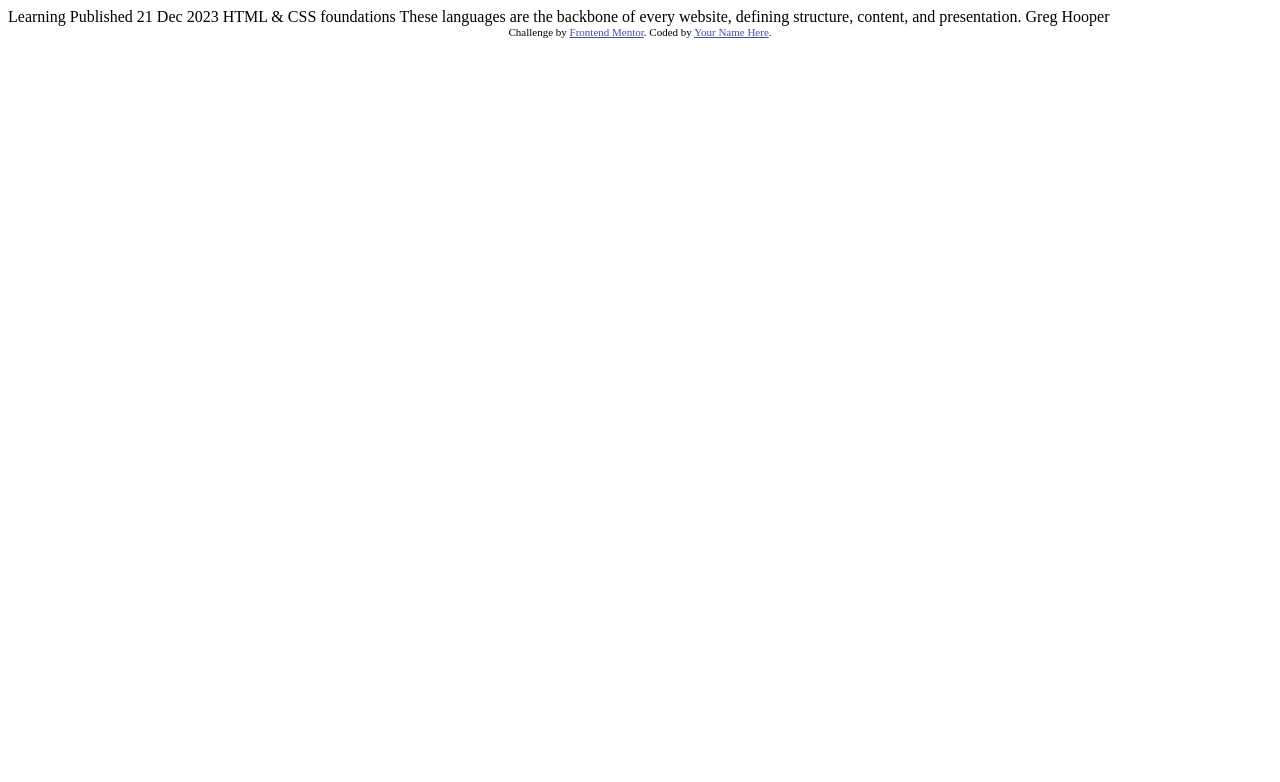
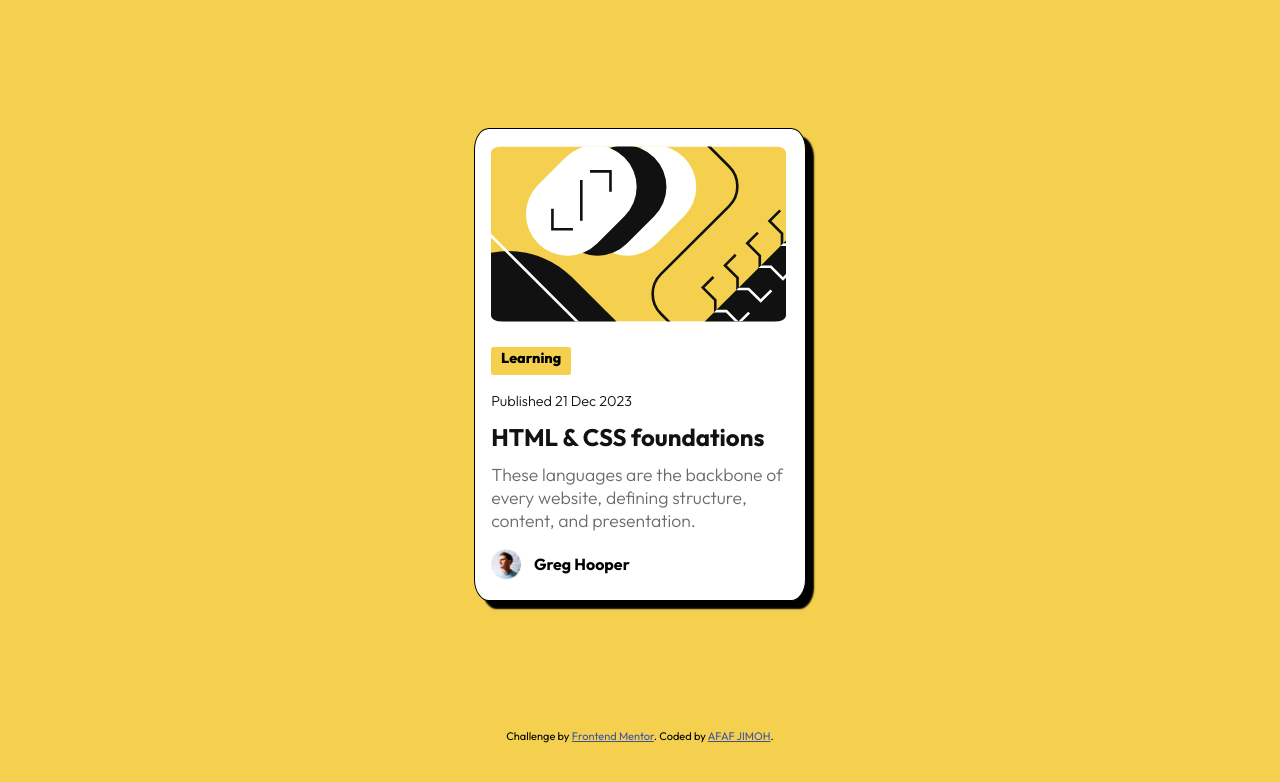
Before and after one commit to afafadeife1-code/blog-card-project, a plain HTML site: page index.html in a window 1280 px wide. Drawn offline with Linux system fonts and the light colour scheme.

Commit message:
a few good stuff

```diff
--- a/index.html
+++ b/index.html
@@ -1,34 +1,142 @@
 <!DOCTYPE html>
 <html lang="en">
   <head>
-  <meta charset="UTF-8">
-  <meta name="viewport" content="width=device-width, initial-scale=1.0"> <!-- displays site properly based on user's device -->
+    <meta charset="UTF-8" />
+    <meta name="viewport" content="width=device-width, initial-scale=1.0" />
+    <!-- displays site properly based on user's device -->
 
-  <link rel="icon" type="image/png" sizes="32x32" href="./assets/images/favicon-32x32.png">
+    <link
+      rel="icon"
+      type="image/png"
+      sizes="32x32"
+      href="./assets/images/favicon-32x32.png"
+    />
 
     <title>Frontend Mentor | Blog preview card</title>
-
+    <link rel="preconnect" href="https://fonts.googleapis.com" />
+    <link rel="preconnect" href="https://fonts.gstatic.com" crossorigin />
+    <link
+      href="https://fonts.googleapis.com/css2?family=Figtree:ital,wght@0,300..900;1,300..900&family=Outfit:wght@100..900&display=swap"
+      rel="stylesheet"
+    />
     <!-- Feel free to remove these styles or customise in your own stylesheet 👍 -->
     <style>
-    .attribution { font-size: 11px; text-align: center; }
-    .attribution a { color: hsl(228, 45%, 44%); }
+      * {
+        padding: 0;
+        margin: 0;
+        box-sizing: border-box;
+      }
+      .attribution {
+        font-size: 11px;
+        text-align: center;
+      }
+      .attribution a {
+        color: hsl(228, 45%, 44%);
+      }
+      body {
+        background-color: hsl(47, 88%, 63%);
+        font-family: "Outfit", sans-serif;
+      }
+      .container {
+        background-color: white;
+        height: 35%;
+        width: 26%;
+        padding-bottom: 0.3rem;
+        border-color: black ;
+        border-radius: 4.5%;
+        border-style: solid ;
+        border-width: 0.07rem;
+        box-shadow: 0.5rem 0.5rem 0.1rem black;
+        margin: 10% auto;
+      }
+      #author-image {
+        height: 30px;
+        width: 30px;
+      }
+      .yellow-box {
+        background-color: hsl(47, 88%, 63%);
+        width: 80px;
+        height: 28px;
+        text-align: center;
+        border-radius: 0.15rem;
+        margin: 5%;
+        margin-top: 1.5%;
+      }
+      .yellow-box p {
+        font-weight: 800;
+        font-size: 0.9rem;
+        text-align: center;
+        padding: 0.1rem;
+        margin: auto 0;
+      }
+      #date {
+        font-size: 0.9rem;
+        margin-top: 3%;
+        color: hsl(0, 0%, 7%);
+      }
+      .writeup{
+        margin: 5%;
+      }
+      .writeup h2 {
+        margin-top: 4%;
+        color: hsl(0, 0%, 7%);
+      }
+      .writeup p {
+        margin-top: 4%;
+        color: hsl(0, 0%, 42%);
+        font-weight: 300;
+        font-size: 1.1rem;
+      }
+      #first-image {
+        width: 89%;
+        border-radius: 4%;
+        margin: 5%;
+      }
+      .author {
+        display: flex;
+        gap: 0.8rem;
+        margin: 5%;
+      }
+      .author p {
+        margin: auto 0;
+        font-weight: 700;
+      }
     </style>
   </head>
   <body>
+      <div class="container">
+        <div class="img-wrapper">
+          <img
+            id="first-image"
+            src="./assets/images/illustration-article.svg"
+            alt="illustration-image"
+          />
+        </div>
+        <div class="yellow-box"><p>Learning</p></div>
+        <div class="writeup">
+          <p id="date">Published 21 Dec 2023</p>
 
-  Learning
+          <h2>HTML & CSS foundations</h2>
 
-  Published 21 Dec 2023
-
-  HTML & CSS foundations
-
-  These languages are the backbone of every website, defining structure, content, and presentation.
-
-  Greg Hooper
-
+          <p>
+            These languages are the backbone of every website, defining
+            structure, content, and presentation.
+          </p>
+        </div>
+        <div class="author">
+          <img
+            id="author-image"
+            src="./assets/images/image-avatar.webp"
+            alt="Greg Hooper"
+          />
+          <p>Greg Hooper</p>
+        </div>
+      </div>
     <div class="attribution">
-    Challenge by <a href="https://www.frontendmentor.io?ref=challenge" target="_blank">Frontend Mentor</a>.
-    Coded by <a href="#">Your Name Here</a>.
+      Challenge by
+      <a href="https://www.frontendmentor.io?ref=challenge" target="_blank"
+        >Frontend Mentor</a
+      >. Coded by <a href="#">AFAF JIMOH</a>.
     </div>
   </body>
 </html>
```
Lines whose indentation alone changed are shown as unchanged.
